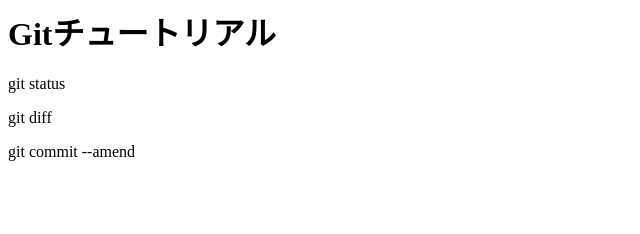
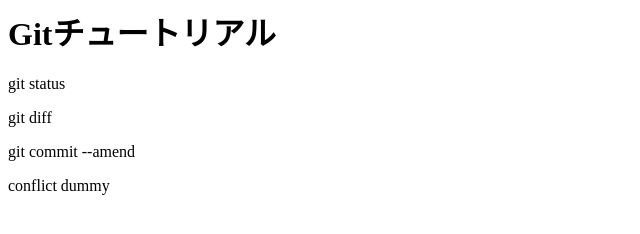
Before and after one commit to haru864/git_tutorial, a plain HTML site: page index.html in a window 1280 px wide. Shown: the whole page, without its empty margins (0-640 px from the left). Drawn offline with Linux system fonts and the light colour scheme.

Commit message:
conflict dummyを追記

```diff
--- a/index.html
+++ b/index.html
@@ -2,3 +2,4 @@
 <p>git status</p>
 <p>git diff</p>
 <p>git commit --amend</p>
+<p>conflict dummy</p>
```
